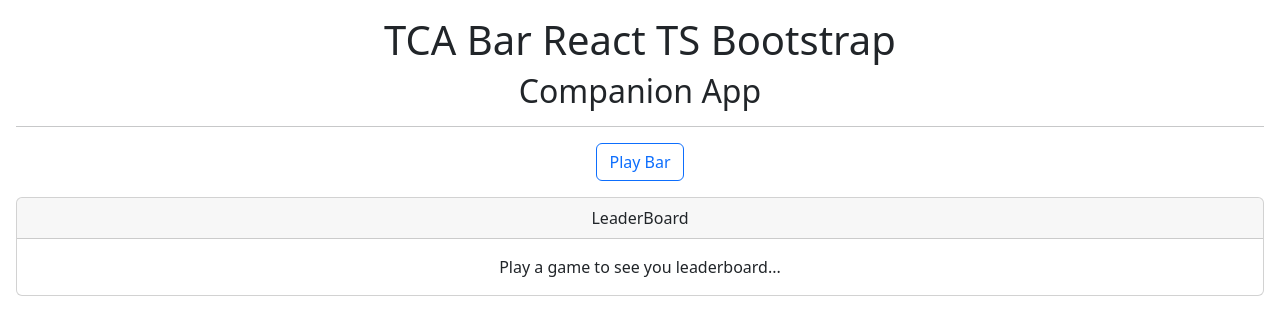
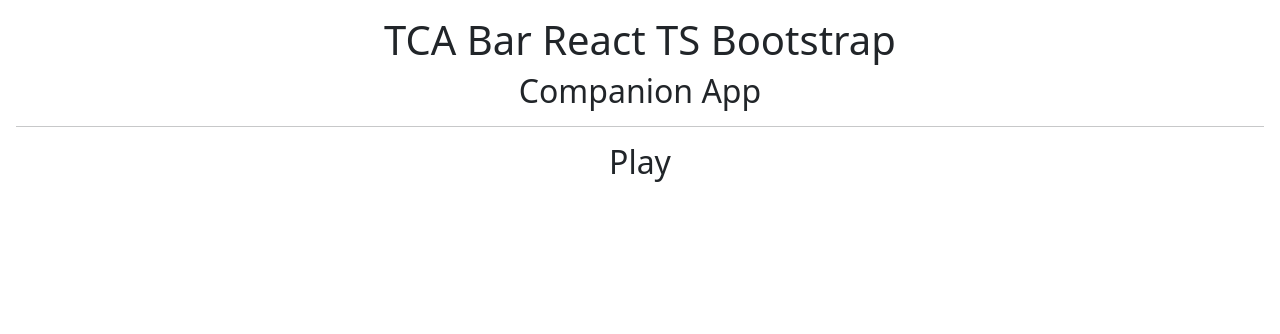
Before and after one commit to adiaz111/checkers-react-app, a React (Create React App) app: page /#/play in a window 1280 px wide. Shown: the top 334 px of the page. Built offline with nearby package versions, Linux system fonts and the light colour scheme.

Commit message:
screens/initial/navigation kind of working

```diff
--- a/src/App.tsx
+++ b/src/App.tsx
@@ -1,6 +1,11 @@
 import "./App.css";
 import "bootstrap/dist/css/bootstrap.min.css";
+
 import { Home } from "./Home";
+import { Setup } from "./Setup";
+import { Play } from "./Play";
+
+import { HashRouter, Routes, Route } from "react-router-dom";
 
 function App() {
   return (
@@ -8,7 +13,13 @@
       <h1>TCA Bar React TS Bootstrap</h1>
       <h2>Companion App</h2>
       <hr />
-      <Home />
+      <HashRouter>
+        <Routes>
+          <Route path="/" element={<Home />} />
+          <Route path="/setup" element={<Setup />} />
+          <Route path="/play" element={<Play />} />
+        </Routes>
+      </HashRouter>
     </div>
   );
 }
```
